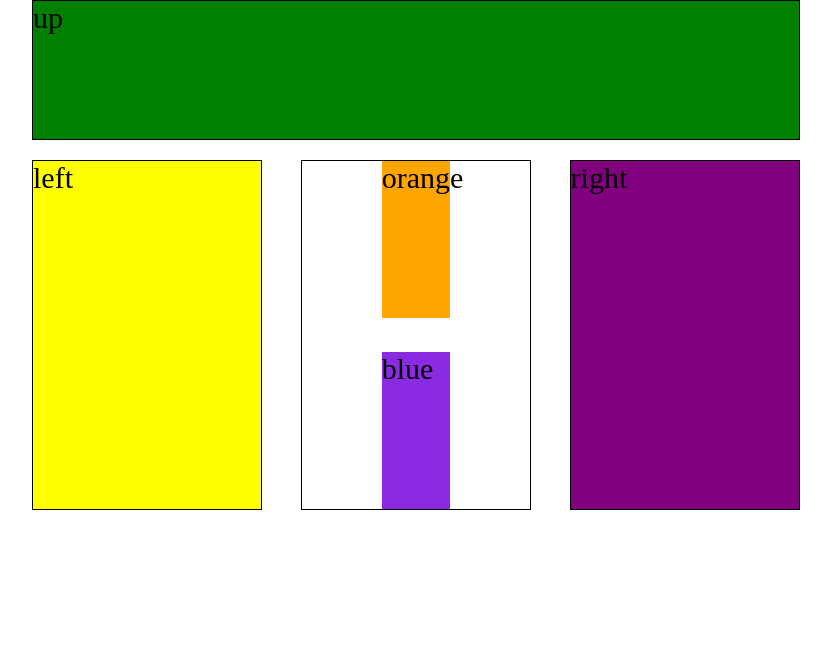
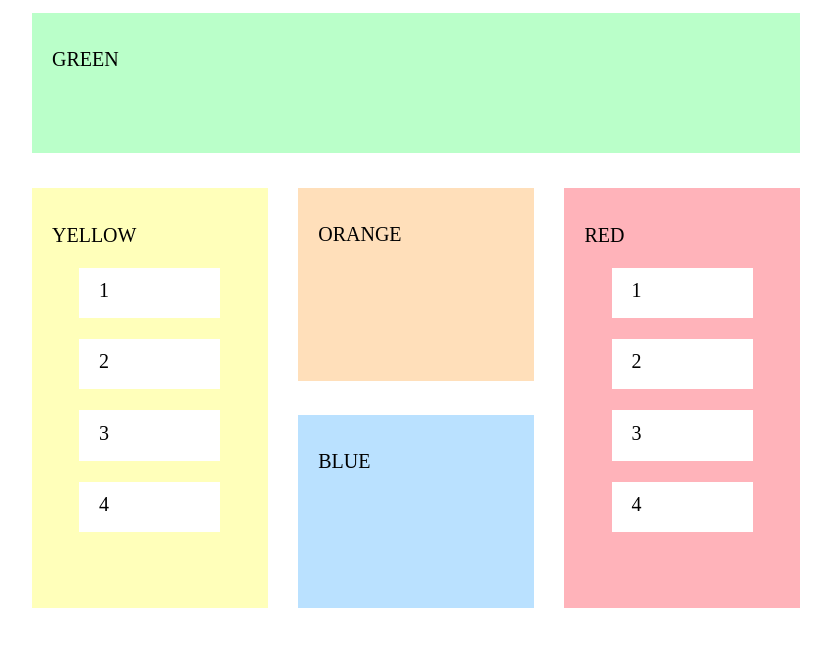
Before and after one commit to Narcissus313/seyyed_reza_shojaie_hw6_maktab88, a plain HTML site: page 2_1/index.html in a window 1280 px wide. Shown: the whole page, without its empty margins (224-1055 px from the left). Drawn offline with Linux system fonts and the light colour scheme.

Commit message:
end of 2_1

```diff
--- a/2_1/index.html
+++ b/2_1/index.html
@@ -1,5 +1,6 @@
 <!DOCTYPE html>
 <html lang="en">
+
 <head>
     <meta charset="UTF-8">
     <meta http-equiv="X-UA-Compatible" content="IE=edge">
@@ -7,17 +8,45 @@
     <title>Document</title>
     <link rel="stylesheet" href="style.css">
 </head>
+
 <body>
     <div class="container">
-        <div class="up">up</div>
+        <div class="green">
+            <p>GREEN</p>
+        </div>
         <div class="down">
-            <div class="left">left</div>
+            <div class="yellow">
+                <p>YELLOW</p>
+                <div class="white"><p>1</p></div>
+                <div class="white"><p>2</p></div>
+                <div class="white"><p>3</p></div>
+                <div class="white"><p>4</p></div>
+            </div>
             <div class="middle">
-                <div class="orange">orange</div>
-                <div class="blue">blue</div>
+                <div class="orange">
+                    <p>ORANGE</p>
+                </div>
+                <div class="blue">
+                    <p>BLUE</p>
+                </div>
             </div>
-            <div class="right">right</div>
+            <div class="red">
+                <p>RED</p>
+                <div class="white">
+                    <p>1</p>
+                </div>
+                <div class="white">
+                    <p>2</p>
+                </div>
+                <div class="white">
+                    <p>3</p>
+                </div>
+                <div class="white">
+                    <p>4</p>
+                </div>
+            </div>
         </div>
     </div>
 </body>
+
 </html>
--- a/2_1/style.css
+++ b/2_1/style.css
@@ -2,69 +2,89 @@
     margin: 0;
     padding: 0;
     box-sizing: border-box;
-    font-size: 30px;
+    font-size: 20px;
+}
+
+p {
+    margin-left: 20px;
+    margin-top: 35px;
 }
 
 .container {
     display: flex;
     flex-direction: column;
     align-items: center;
-    /* width: 700px; */
     height: 700px;
+    gap: 5%;
 }
 
 .container>div {
-    /* padding: 5px; */
-    /* margin: 5px; */
     width: 60%;
-
 }
 
-.up {
-    background-color: green;
-    border: 1px solid black;
+.green {
+    background-color: rgb(186, 255, 201);
+    margin-top: 1%;
     height: 20%;
 }
 
 .down {
-    /* background-color: blue; */
     display: flex;
-    justify-content: space-between;
-    height: 50%;
-    margin-top: 20px;
+    height: 60%;
+    gap: 4%;
+
 }
 
-.down div {
-    /* margin: 10px; */
-    width: 30%;
+.down>div {
+    width: 31%;
 }
 
-.left {
-    background-color: yellow;
-    border: 1px solid black;
+.yellow,
+.red {
+    background-color: rgb(255, 255, 186);
+    display: flex;
+    flex-direction: column;
+    justify-content: center;
+    align-items: center;
+    gap: 5%;
 }
 
 .middle {
-    /* background-color: aqua; */
     display: flex;
     flex-direction: column;
-    border: 1px solid black;
-    justify-content: space-between;
     align-items: center;
+    gap: 8%;
 }
 
-.right {
-    background-color: purple;
-    border: 1px solid black;
+.red {
+    background-color: rgb(255, 179, 186);
 }
 
-.orange {
-    background-color: orange;
-    width: 80%;
-    height: 45%;
+.orange,
+.blue {
+    background-color: rgb(255, 223, 186);
+    width: 100%;
+    height: 46.5%;
 }
 
 .blue {
-    background-color: blueviolet;
-    height: 45%;
+    background-color: rgb(186, 225, 255);
 }
+
+.white {
+    width: 60%;
+    height: 12%;
+    background-color: white;
+}
+
+.yellow>p,
+.red>p {
+    align-self: flex-start;
+    margin-left: 20px;
+    margin-top: -40px;
+}
+
+.white>p {
+    margin-left: 20px;
+    margin-top: 8%;
+}
```
